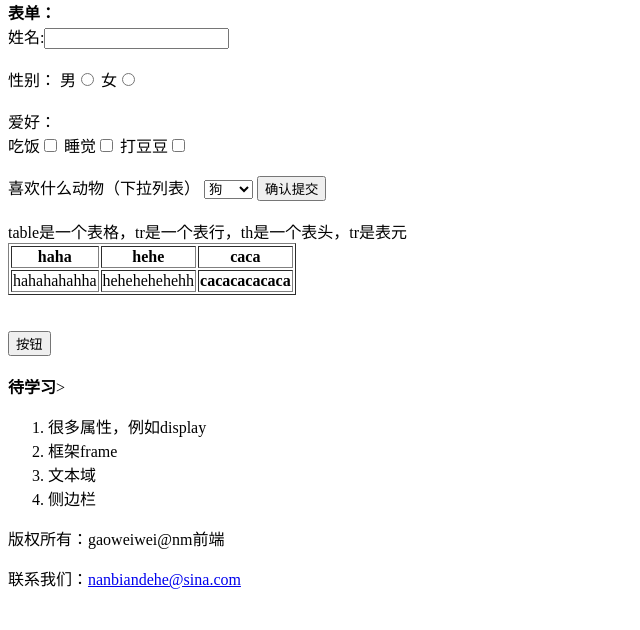
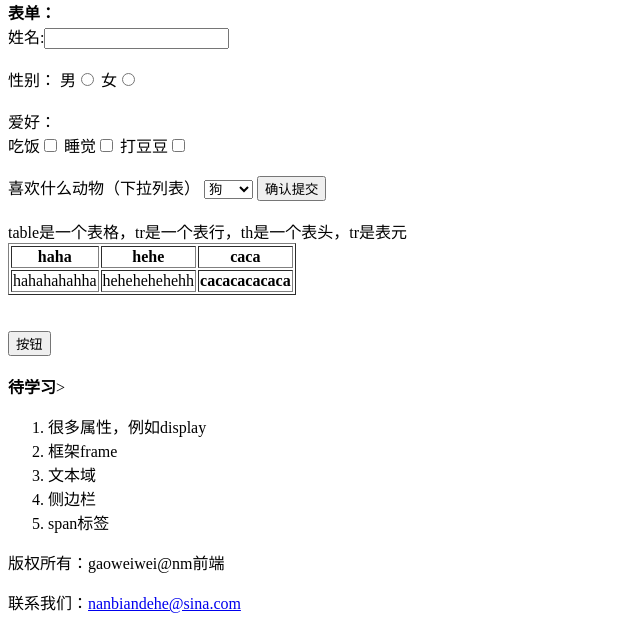
Before and after one commit to charlyne/ifemission, a plain HTML site: page m1/mission1.html in a window 1280 px wide. Shown: the part 1272-1902 px from the top of the page, without its empty margins (0-640 px from the left). Before the commit the page ends 1878 px from the top, so only its background shows below. Drawn offline with Linux system fonts and the light colour scheme.

Commit message:
Update mission1.html

```diff
--- a/m1/mission1.html
+++ b/m1/mission1.html
@@ -122,6 +122,7 @@
 	<li>框架frame</li>
 	<li>文本域</li>
 	<li>侧边栏</li>
+	<li>span标签</li>
 	</ol>
 	</div>
 	<footer  >
```
